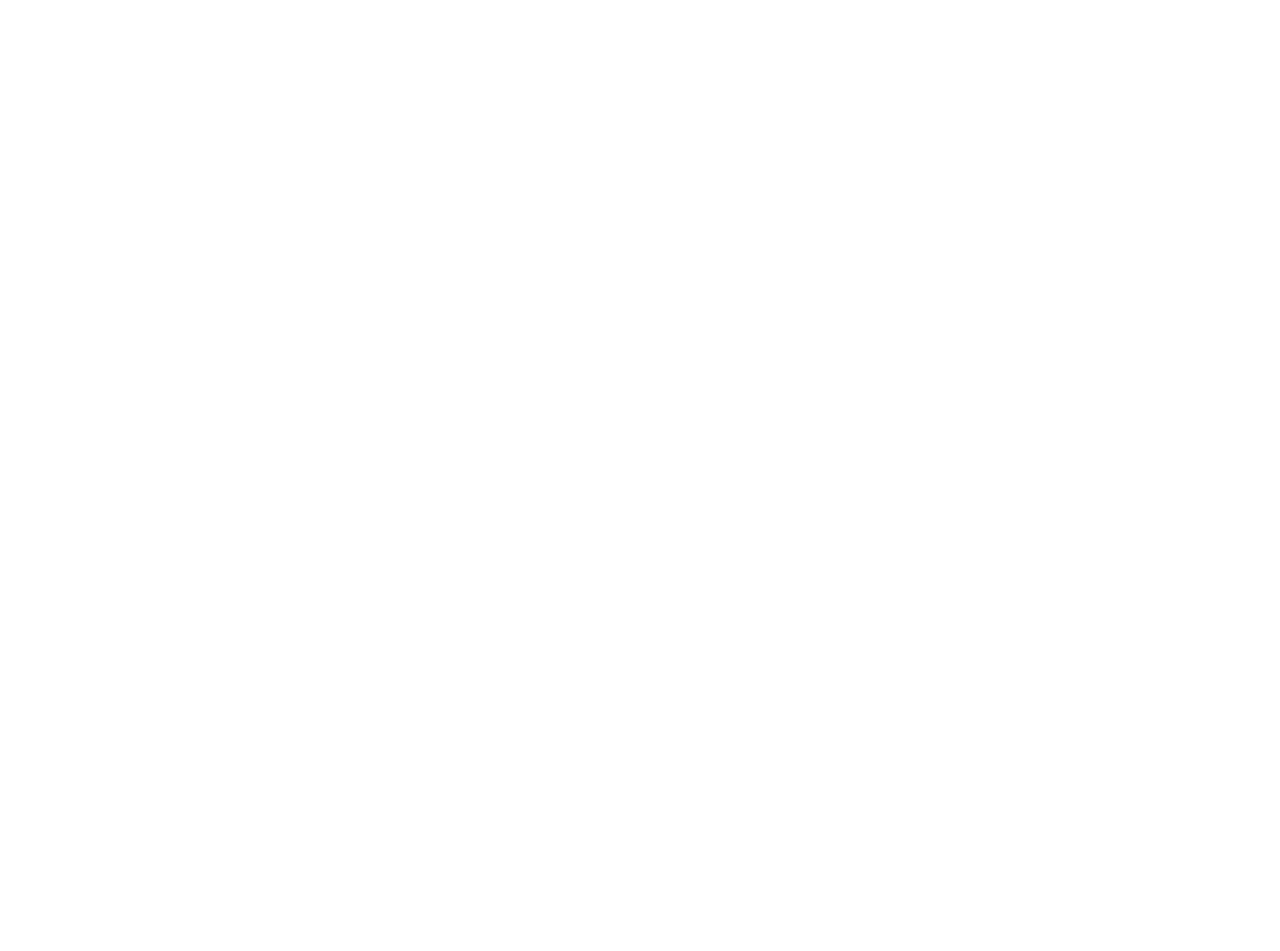
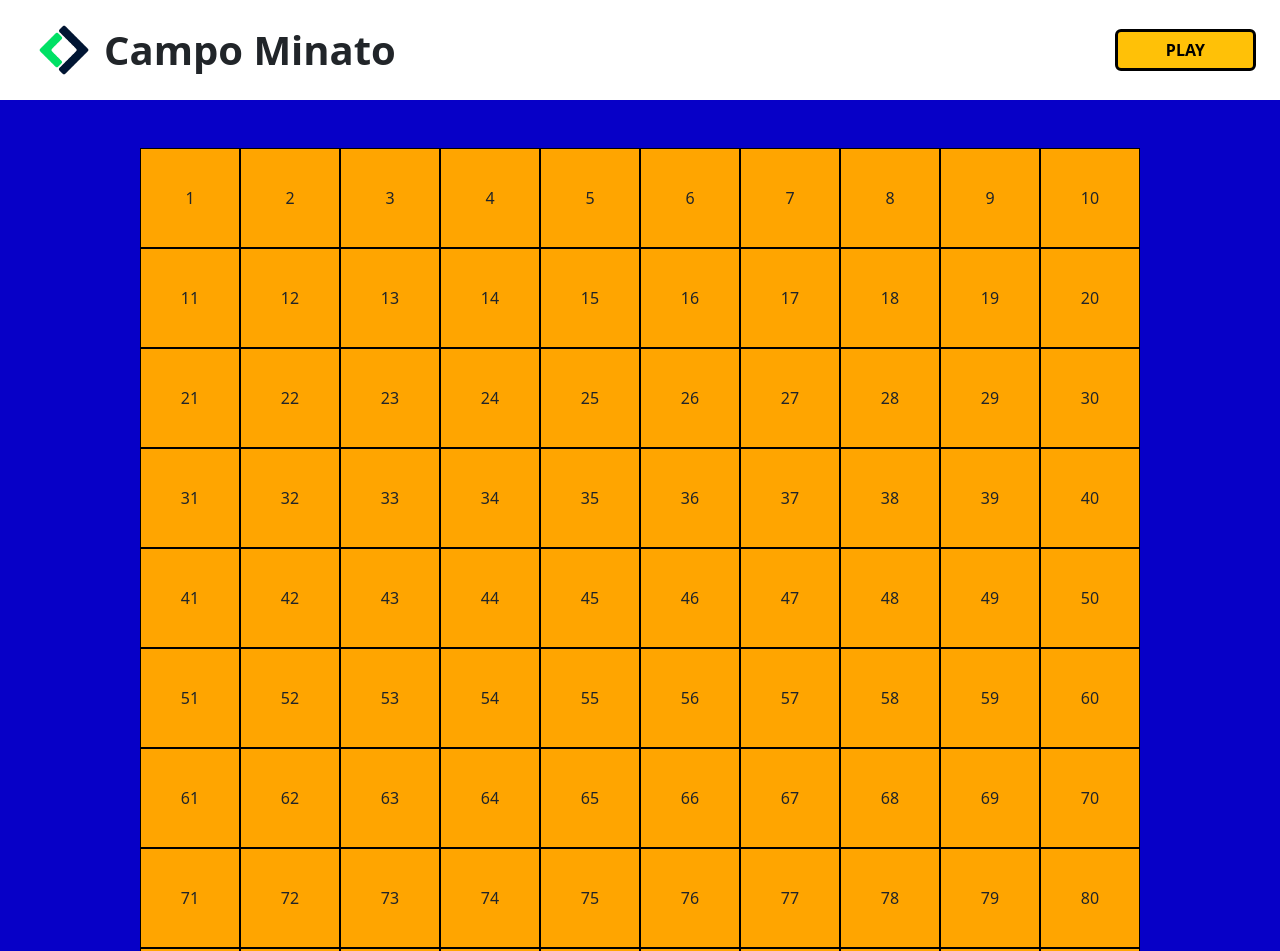
Before and after one commit to anto24s96/js-campominato-grid, a plain HTML site: page index.html in a window 1280 px wide. Shown: the top 951 px of the page. Before the commit the page ends 800 px from the top, so only its background shows below. Drawn offline with nearby package versions, Linux system fonts and the light colour scheme.

Commit message:
exercise completed

```diff
--- a/css/style.css
+++ b/css/style.css
@@ -3,3 +3,40 @@
     padding: 0;
     box-sizing: border-box;
 }
+
+body{
+    background-color: rgb(7, 0, 199);
+}
+
+/* HEADER */
+header{
+    height: 100px;
+    background-color: white;
+}
+
+.container_logo_button{
+    width: 100%;
+}
+
+#logo{
+    width: 80px;
+}
+
+/* MAIN */
+#grid{
+    width: 1000px;
+}
+
+.square{
+    width: 100px;
+    height: 100px;
+    background-color: orange;
+    border: 1px solid black;
+    display: flex;
+    justify-content: center;
+    align-items: center;
+}
+
+.clicked{
+    background-color: rgb(0, 140, 255);
+}
--- a/index.html
+++ b/index.html
@@ -4,10 +4,37 @@
     <meta charset="UTF-8">
     <meta name="viewport" content="width=device-width, initial-scale=1.0">
     <title>Document</title>
+    <!-- BOOTSTRAP -->
+    <link href="https://cdn.jsdelivr.net/npm/bootstrap@5.3.2/dist/css/bootstrap.min.css" rel="stylesheet" integrity="sha384-T3c6CoIi6uLrA9TneNEoa7RxnatzjcDSCmG1MXxSR1GAsXEV/Dwwykc2MPK8M2HN" crossorigin="anonymous">
     <!-- CSS -->
     <link rel="stylesheet" href="./css/style.css">
 </head>
 <body>
+    <!-- HEADER -->
+    <header class="d-flex align-items-center">
+        <div class="container_logo_button d-flex align-items-center justify-content-between px-4">
+            <div class="logo_title d-flex align align-items-center">
+                <img src="./img/mobile-logo.png" alt="logo-boolean" id="logo">
+                <span class="fs-1 fw-bolder">Campo Minato</span>
+            </div>
+            <div class="container_play-button">
+                <button type="button" class="btn btn-warning px-5 fw-bolder border-3 border-black" id="play">PLAY</button>
+            </div>
+        </div>
+    </header>
+
+    <!-- MAIN -->
+    <main class="py-5 d-flex justify-content-center">
+        <div id="grid" class="d-flex flex-wrap"></div>
+    </main>
+
+    <!-- FOOTER -->
+    <footer class="bg-white">
+        <p class="footer_text mb-0 fs-4 fw-bolder px-5 py-3 fst-italic">
+            Made with <span class="text-danger">&hearts;</span> by Antonio
+        </p>
+    </footer>
+
     <script type="text/javascript" src="./js/script.js"></script>
 </body>
 </html>
--- a/js/script.js
+++ b/js/script.js
@@ -0,0 +1,22 @@
+//CREO UNA FUNZIONA PER DETERMINARE LA CELLA
+function createdCell(numbers){
+    const element = document.createElement("div");
+    element.classList.add("square");
+
+    //AGGIUNGO UN PARAMETRO PER AGGIUNGERE I NUMERI DA INSERIRE ALL'INTERNO DEI QUADRATI
+    element.innerText = numbers;
+
+    return element;
+}
+
+//RECUPERO L'ELEMENTO "GRIGLIA" DAL DOM
+const grid = document.getElementById("grid");
+
+//CREO UN CICLO "FOR" PER INSERIRE I QUADRATI
+for(let i = 0; i < 100; i++){
+    //CREO LA CELLA
+    let square = createdCell(i+1);
+
+    //APPENDO LA CELLA ALLA GRIGLIA
+    grid.appendChild(square);
+}
```
